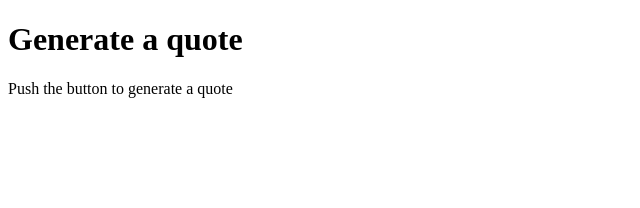
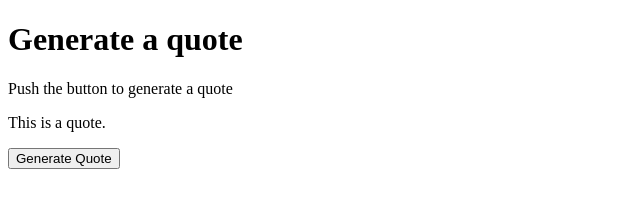
Before and after one commit to def-imran/Random-Generator, a plain HTML site: page index.html in a window 1280 px wide. Shown: the whole page, without its empty margins (0-640 px from the left). Drawn offline with Linux system fonts and the light colour scheme.

Commit message:
add quote visualizer and generate button to index.html

```diff
--- a/index.html
+++ b/index.html
@@ -11,6 +11,12 @@
             <h1 class="titel">Generate a quote</h1>
             <p class="sub-titel">Push the button to generate a quote</p>
         </div>
+        <div class="quote-visualizer">
+            <p class="quote-text" id="quote-text">This is a quote.</p>
+        </div>
+        <div class="generate-quote">
+            <button class="generate-button" id="generate-button">Generate Quote</button>
+        </div>
     </div>
 </body>
 </html>
```
